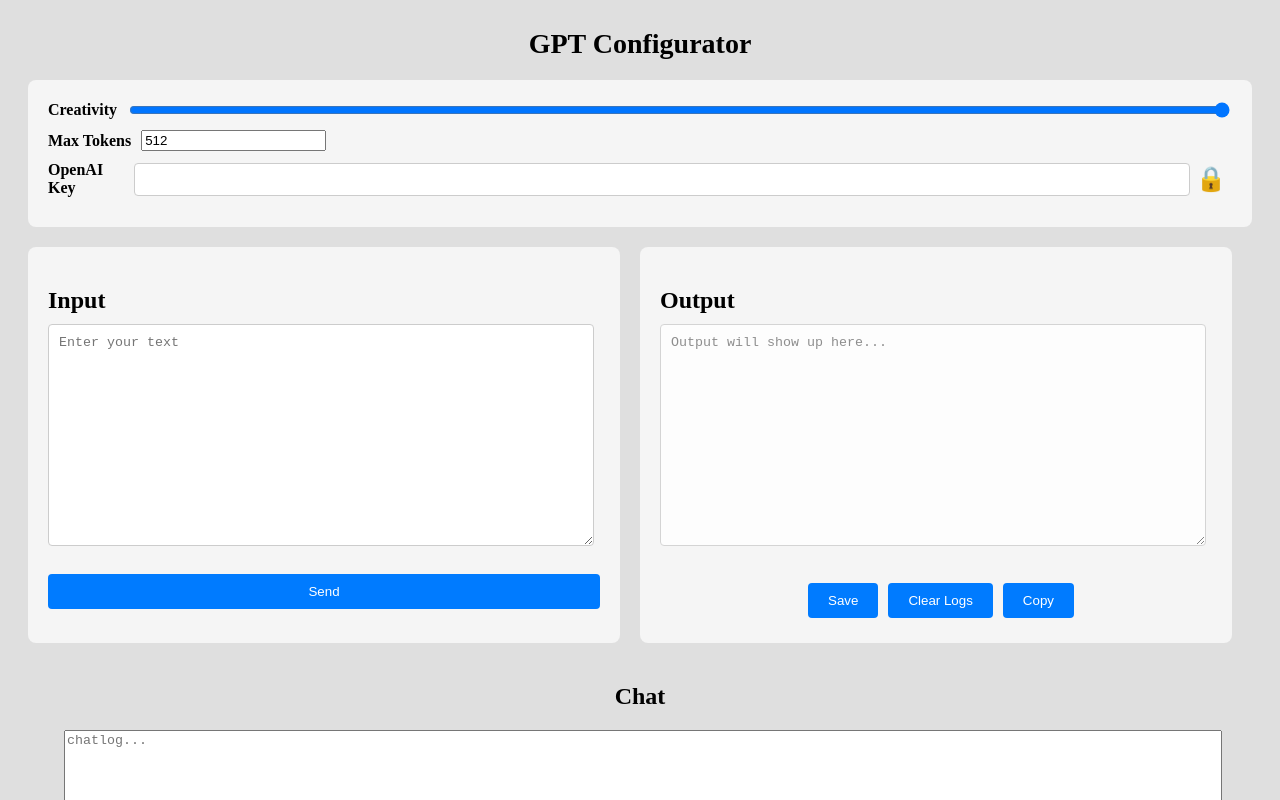
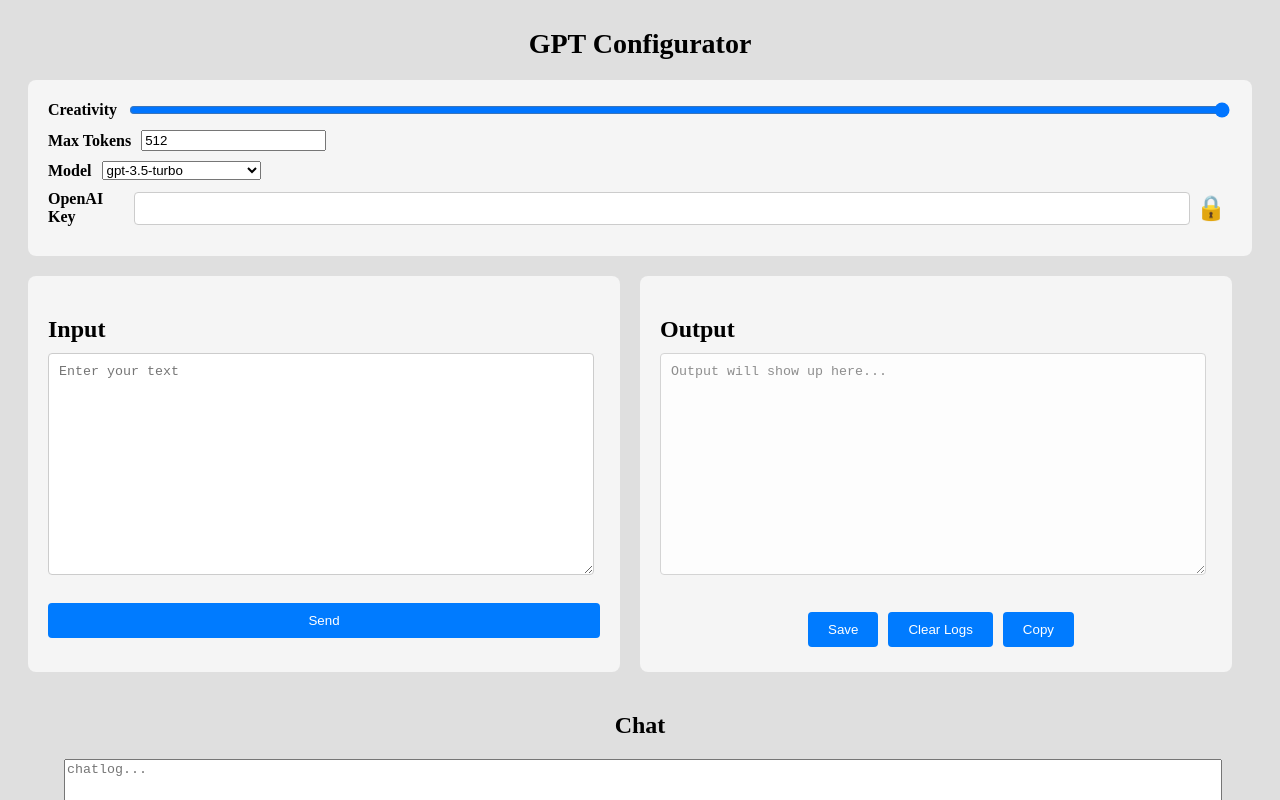
Before and after one commit to jmilicev/gpt-website, a Next.js app: page / in a window 1280 px wide. Shown: the top 800 px of the page. Built offline with nearby package versions, Linux system fonts and the light colour scheme.

Commit message:
added model selection

```diff
--- a/pages/home.js
+++ b/pages/home.js
@@ -41,7 +41,7 @@ export default function Home() {
       .catch((error) => {
         console.error('Error copying text to clipboard:', error);
       });
-  }
+  };
 
   const handleKeyDown = (event) => {
     if (event.key === 'Enter' && !event.shiftKey) {
@@ -62,12 +62,12 @@ export default function Home() {
       apiKeyInput.value = '';
       apikeytag.textContent = '🔒';
     }
-  }
+  };
 
   const handleSendClick = () => {
     function scrollToBottom() {
       textarea.scrollTop = textarea.scrollHeight;
-    }
+    };
 
     const apiKeyInput = document.querySelector('.api-key-input');
     const apikeytag = document.querySelector('.apilock');
@@ -94,7 +94,7 @@ export default function Home() {
 
       function scrollToBottom() {
         textarea.scrollTop = textarea.scrollHeight;
-      }
+      };
 
       const maxTokensInput = document.querySelector('.tokens-input');
       const temperatureSlider = document.querySelector('.range-input');
@@ -104,7 +104,10 @@ export default function Home() {
       const temperature = parseFloat(temperatureSlider.value);
       console.log('top' + chatlog);
 
-      call(inputValue, temperature, maxTokens, 'gpt-3.5-turbo', 's', apiKey, onDataCallback, onEndCallback);
+      const inputElement = document.getElementById('model');
+      const model = inputElement.value;
+
+      call(inputValue, temperature, maxTokens, model, 's', apiKey, onDataCallback, onEndCallback);
 
       var response = '';
       var clog = chatlog + 'GPT: ';
@@ -116,7 +119,7 @@ export default function Home() {
         clog += output;
         setOutputText(response);
         setChatLog((clog) => clog + output);
-      }
+      };
 
       function onEndCallback() {
         const textarea = document.querySelector('.chatlog');
@@ -137,7 +140,7 @@ export default function Home() {
 
         const outputField = document.querySelector('.output-field');
         outputField.placeholder = 'Output will show up here ...';
-      }
+      };
     } else {
       setOutputText(
         'Please check openAI API key\n\nPlease ensure it is entered correctly and locked using the padlock.'
@@ -171,6 +174,19 @@ export default function Home() {
             />
           </div>
           <div className="settings-row">
+            <label>Model</label>
+            <select id="model" className="model-select">
+              <option value="gpt-3.5-turbo">gpt-3.5-turbo</option>
+              <option value="gpt-3.5-turbo-0613">gpt-3.5-turbo-0613</option>
+              <option value="gpt-3.5-turbo-16k">gpt-3.5-turbo-16k</option>
+              <option value="gpt-3.5-turbo-16k-0613">gpt-3.5-turbo-16k-0613</option>
+              <option value="gpt-4">gpt-4</option>
+              <option value="gpt-4-0613">gpt-4-0613</option>
+              <option value="gpt-4-32k">gpt-4-32k</option>
+              <option value="gpt-4-32k-0613">gpt-4-32k-0613</option>
+            </select>
+          </div>
+          <div className="settings-row">
             <label>OpenAI Key</label>
             <input type="password" className="api-key-input" />
             <button className="apilock" onClick={lockAPIkey}>
@@ -190,7 +206,7 @@ export default function Home() {
                 placeholder="Enter your text"
                 value={inputValue}
                 onChange={handleInputChange}
-                onKeyDown={handleKeyDown} // Add this line
+                onKeyDown={handleKeyDown}
               ></textarea>
               <br />
               <button className="send-button" onClick={handleSendClick}>
@@ -243,7 +259,7 @@ export default function Home() {
             placeholder="Enter your text"
             value={inputValue}
             onChange={handleInputChange}
-            onKeyDown={handleKeyDown} // Add this line
+            onKeyDown={handleKeyDown}
           ></textarea>
           <button className="send-button-bottom" onClick={handleSendClick}>
             Send
@@ -263,12 +279,6 @@ export default function Home() {
           </a>
         </div>
       </footer>
-
-
-
-
-
-
     </main>
   );
 }
```
Also changed, not shown: 1 other file (tests, documents, lock files or other folders). Lines whose indentation alone changed are shown as unchanged.
